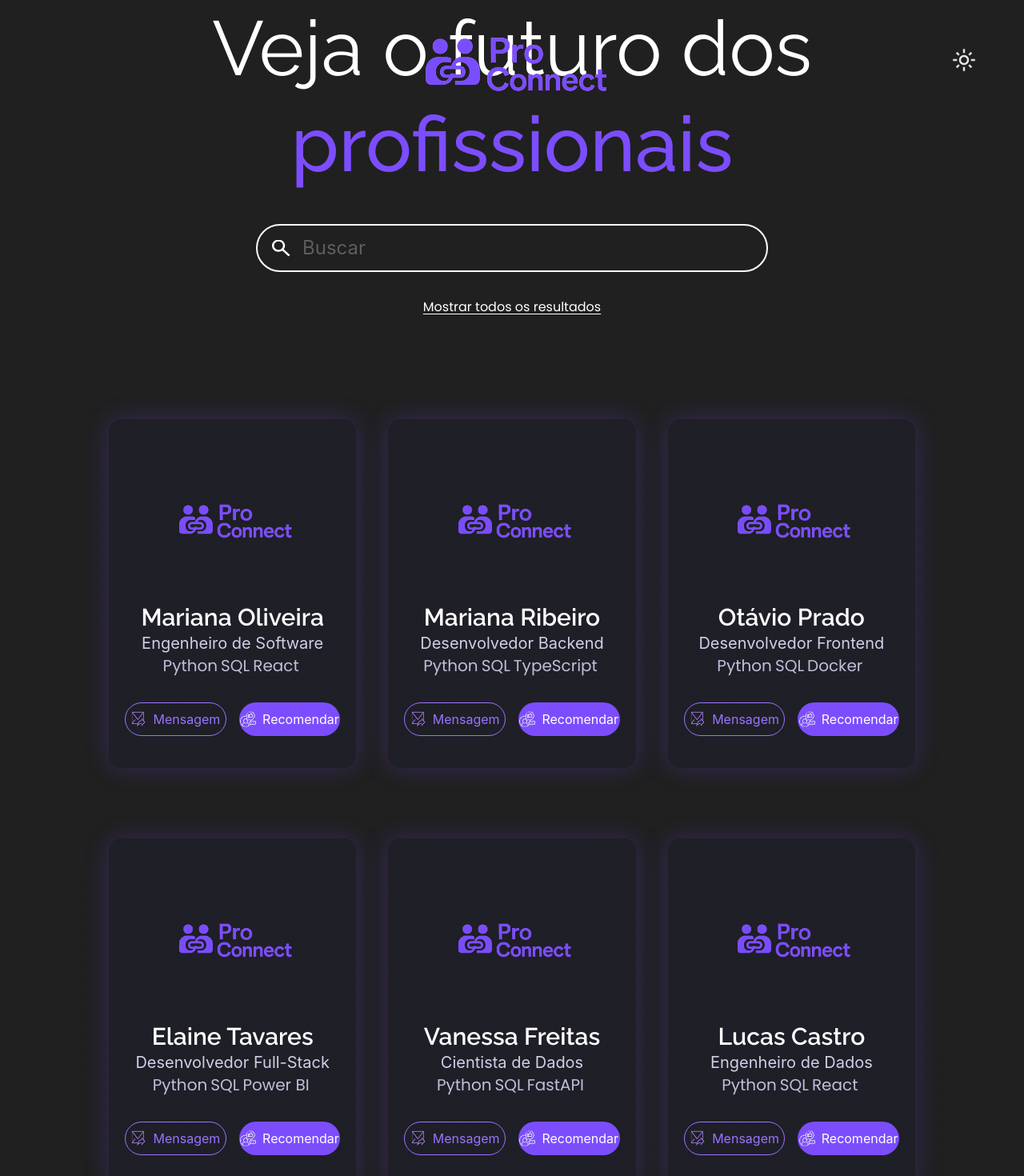
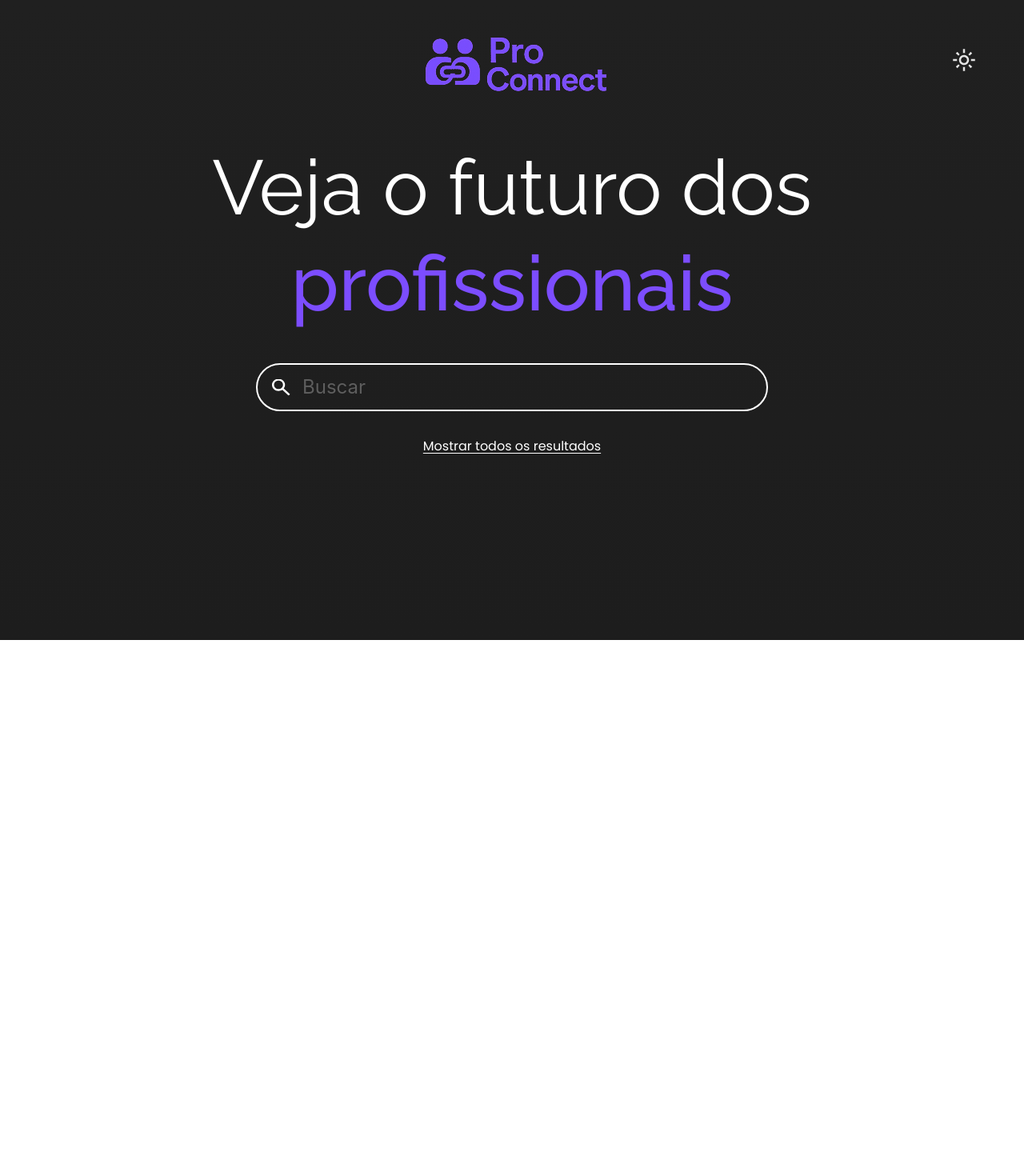
Before and after one commit to thiagolima-tech/FrontEnd-GS-2, a React (Vite) app: page / in a window 1280 px wide. Shown: the top 1470 px of the page at 80% size. After the commit the page ends 800 px from the top, so only its background shows below. Built offline with nearby package versions, Linux system fonts and the light colour scheme.

Commit message:
feat/ cards so quando pesquisa --bug continua na home

```diff
--- a/src/pages/Home.jsx
+++ b/src/pages/Home.jsx
@@ -42,14 +42,14 @@
             </div>
             <img className={`absolute bottom-6 md:top-[-60px] mx-auto w-[286px] ${isFocused ? 'hidden -translate-y-4 scale-75' : 'block translate-y-0'}`} src={ProConnectLogo} alt="Logotipo Pro Connect" />
 
-            {isFocused &&
+            {isFocused && search == "" &&
                 <SearchWait
                     lightModeOn={lightModeOn}
                 />
             }
             {isFocused && <img className="absolute w-70 md:bottom-0 md:right-8 lg:right-15 mx-auto bottom-0 opacity-35 md:opacity-100" src={iconeLogo} alt="Icone Pro Connect" />}
 
-            <div className="mt-10 w-full flex justify-center">
+            {search != "" && <div className="mt-10 w-full flex justify-center">
                 <div className="w-[90%] md:w-[80%]">
                     <div className="grid grid-cols-1 sm:grid-cols-2 md:grid-cols-3 lg:grid-cols-3 gap-6">
                         { (personas || [])
@@ -62,7 +62,7 @@
                     </div>
                 </div>
             </div>
-
+            }
         </div>
     )
 }
```
